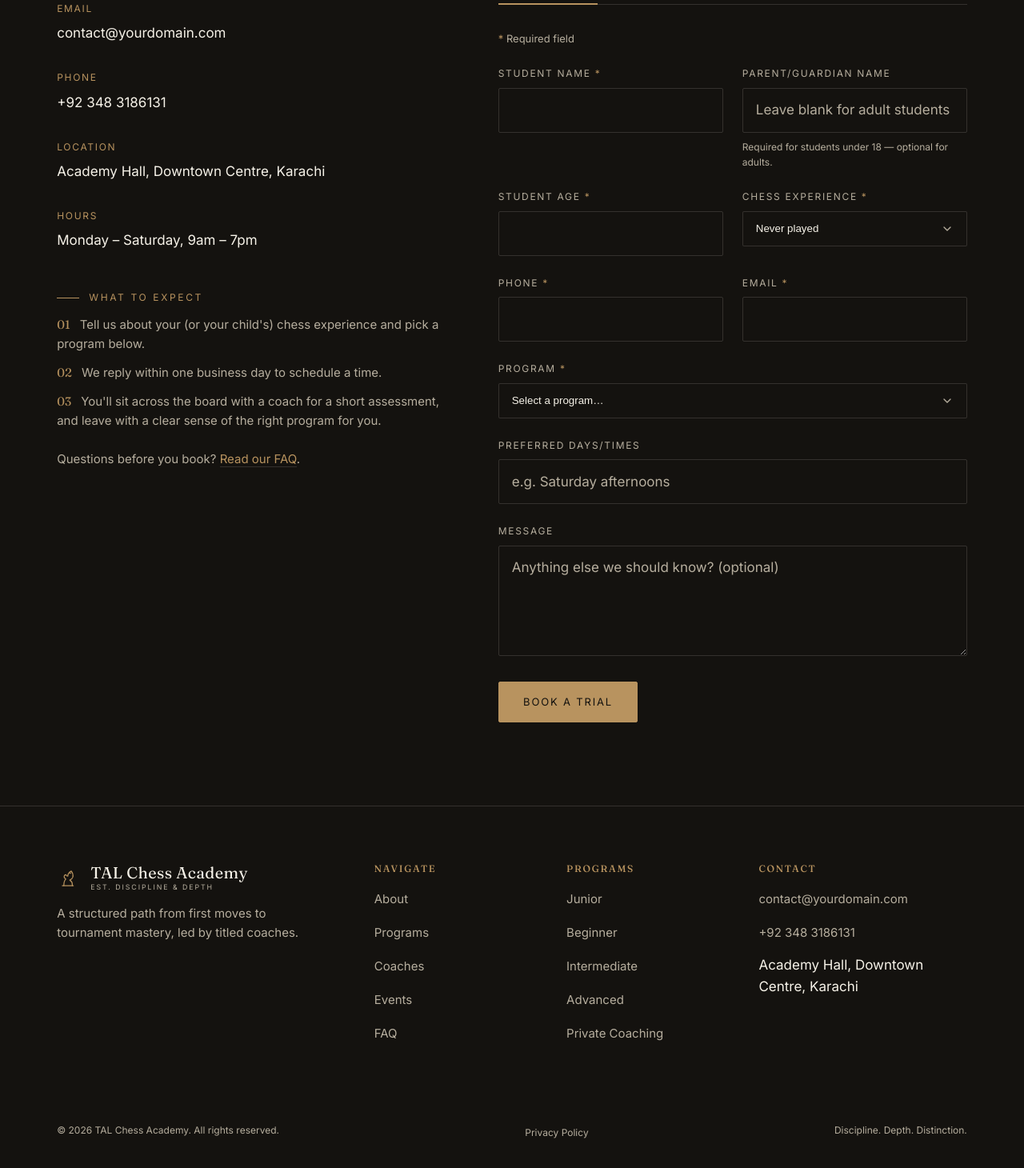
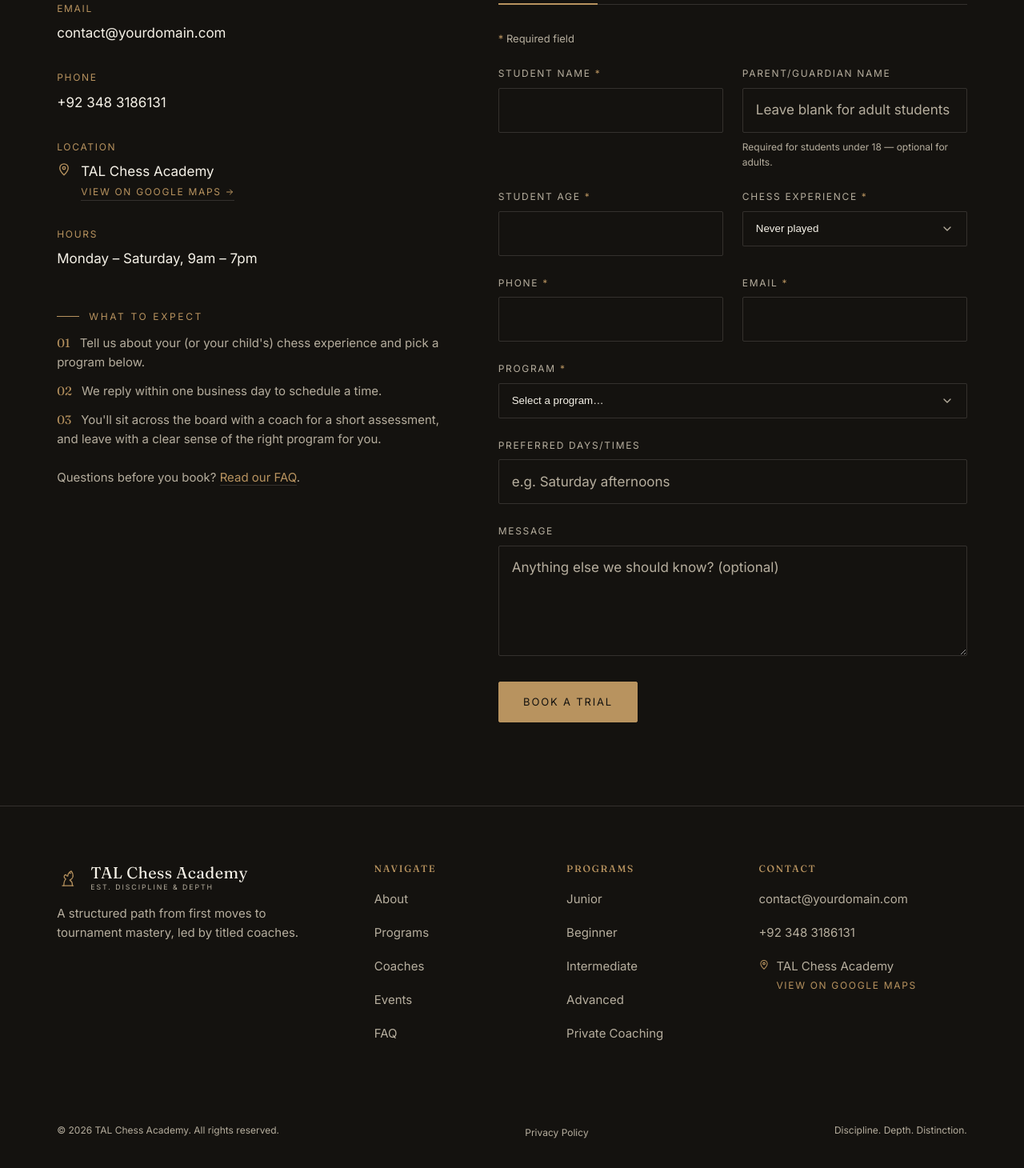
Before and after one commit to mshayansohail-cloud/tal-chess-academy, a Django app: page /contact/ in a window 1280 px wide. Shown: the part 630-2090 px from the top of the page at 80% size. Run offline with Django 5.2, Linux system fonts and the light colour scheme; data comes from the database, SQL or seed files in the repository.

Commit message:
feat: replace placeholder street address with a real Google Maps link
The Location section on the Contact page, the footer, and the FAQ page
all previously showed the placeholder text "Academy Hall, Downtown
Centre" instead of a real address. Rather than inventing a fake-but-
realistic street address, every mention now links "TAL Chess Academy"
to the academy's actual Google Maps listing, opened in a new tab.

Co-Authored-By: Claude Sonnet 5 <noreply@anthropic.com>

```diff
--- a/static/css/components.css
+++ b/static/css/components.css
@@ -746,6 +746,35 @@
   color: var(--text-primary);
 }
 
+.footer__links a.footer-location {
+  display: inline-flex;
+  align-items: flex-start;
+  gap: var(--space-2);
+}
+
+.footer-location__icon {
+  width: 14px;
+  height: 14px;
+  margin-top: 3px;
+  flex-shrink: 0;
+  color: var(--color-gold);
+}
+
+.footer-location__cue {
+  display: block;
+  margin-top: 2px;
+  font-size: var(--fs-2xs);
+  letter-spacing: var(--tracking-wide);
+  text-transform: uppercase;
+  color: var(--color-gold);
+  transition: color var(--duration-fast) var(--ease-out);
+}
+
+.footer-location:hover .footer-location__cue,
+.footer-location:focus-visible .footer-location__cue {
+  color: var(--text-primary);
+}
+
 .footer__bottom a {
   /* Matches .footer__links a — standalone link, so it needs the 24px
      minimum target height that inline prose links are exempt from. */
@@ -968,6 +997,74 @@
   font-size: var(--fs-md);
 }
 
+.location-link {
+  display: inline-flex;
+  align-items: flex-start;
+  gap: var(--space-3);
+  margin-top: var(--space-2);
+}
+
+.location-link__icon {
+  width: 18px;
+  height: 18px;
+  margin-top: 2px;
+  flex-shrink: 0;
+  color: var(--color-gold);
+  transition: transform var(--duration-fast) var(--ease-out);
+}
+
+.location-link__text {
+  display: flex;
+  flex-direction: column;
+  gap: 2px;
+}
+
+.location-link__name {
+  font-size: var(--fs-md);
+  transition: color var(--duration-fast) var(--ease-out);
+}
+
+.location-link__cue {
+  display: inline-flex;
+  align-items: center;
+  gap: var(--space-1);
+  width: fit-content;
+  font-size: var(--fs-2xs);
+  letter-spacing: var(--tracking-wide);
+  text-transform: uppercase;
+  color: var(--color-gold);
+  border-bottom: 1px solid var(--border-hairline);
+  padding-bottom: 1px;
+  transition: border-color var(--duration-fast) var(--ease-out), gap var(--duration-fast) var(--ease-out);
+}
+
+.location-link__cue svg {
+  width: 12px;
+  height: 12px;
+  transition: transform var(--duration-fast) var(--ease-out);
+}
+
+.location-link:hover .location-link__name,
+.location-link:focus-visible .location-link__name {
+  color: var(--color-gold);
+}
+
+.location-link:hover .location-link__icon,
+.location-link:focus-visible .location-link__icon {
+  transform: translateY(-2px);
+}
+
+.location-link:hover .location-link__cue,
+.location-link:focus-visible .location-link__cue {
+  border-color: var(--color-gold);
+  gap: var(--space-2);
+}
+
+.location-link:hover .location-link__cue svg,
+.location-link:focus-visible .location-link__cue svg {
+  transform: translateX(2px);
+}
+
 .contact-expect {
   margin-top: var(--space-7);
 }
--- a/templates/academy/contact.html
+++ b/templates/academy/contact.html
@@ -41,7 +41,21 @@
       </div>
       <div class="contact-info__item">
         <p class="contact-info__label">Location</p>
-        <p class="contact-info__value">Academy Hall, Downtown Centre, Karachi</p>
+        <a
+          href="https://maps.app.goo.gl/GR9WaFxk5Cx3HJqL9"
+          target="_blank"
+          rel="noopener noreferrer"
+          class="location-link"
+        >
+          <svg class="location-link__icon" viewBox="0 0 24 24" aria-hidden="true"><use href="#icon-pin"></use></svg>
+          <span class="location-link__text">
+            <span class="location-link__name">TAL Chess Academy</span>
+            <span class="location-link__cue">
+              View on Google Maps
+              <svg viewBox="0 0 24 24" aria-hidden="true"><use href="#icon-arrow"></use></svg>
+            </span>
+          </span>
+        </a>
       </div>
       <div class="contact-info__item">
         <p class="contact-info__label">Hours</p>
--- a/templates/academy/faq.html
+++ b/templates/academy/faq.html
@@ -94,8 +94,10 @@
       <details class="faq-item">
         <summary>Where are you based, and when are you open?</summary>
         <div class="faq-item__answer">
-          <p>We're based in Karachi, at Academy Hall, Downtown Centre. Our hours are Monday to Saturday,
-            9am to 7pm. Full contact details are on our <a href="{% url 'contact' %}">contact page</a>.</p>
+          <p>We're based in Karachi — find us on
+            <a href="https://maps.app.goo.gl/GR9WaFxk5Cx3HJqL9" target="_blank" rel="noopener noreferrer">Google Maps</a>.
+            Our hours are Monday to Saturday, 9am to 7pm. Full contact details are on our
+            <a href="{% url 'contact' %}">contact page</a>.</p>
         </div>
       </details>
 
--- a/templates/partials/footer.html
+++ b/templates/partials/footer.html
@@ -40,7 +40,20 @@
         <ul class="footer__links">
           <li><a href="mailto:contact@yourdomain.com">contact@yourdomain.com</a></li>
           <li><a href="tel:+923483186131">+92 348 3186131</a></li>
-          <li><span>Academy Hall, Downtown Centre, Karachi</span></li>
+          <li>
+            <a
+              href="https://maps.app.goo.gl/GR9WaFxk5Cx3HJqL9"
+              target="_blank"
+              rel="noopener noreferrer"
+              class="footer-location"
+            >
+              <svg class="footer-location__icon" viewBox="0 0 24 24" aria-hidden="true"><use href="#icon-pin"></use></svg>
+              <span>
+                TAL Chess Academy
+                <span class="footer-location__cue">View on Google Maps</span>
+              </span>
+            </a>
+          </li>
         </ul>
       </div>
     </div>
--- a/templates/partials/icon_sprite.html
+++ b/templates/partials/icon_sprite.html
@@ -47,6 +47,11 @@
     <path d="M5 12h14M13 6l6 6-6 6"/>
   </symbol>
 
+  <symbol id="icon-pin" viewBox="0 0 24 24" fill="none" stroke="currentColor" stroke-width="1.8" stroke-linecap="round" stroke-linejoin="round">
+    <path d="M12 21s7-6.4 7-11.6A7 7 0 0 0 5 9.4C5 14.6 12 21 12 21Z"/>
+    <circle cx="12" cy="9.4" r="2.3"/>
+  </symbol>
+
   <symbol id="icon-instagram" viewBox="0 0 24 24" fill="none" stroke="currentColor" stroke-width="1.6">
     <rect x="3" y="3" width="18" height="18" rx="4"/>
     <circle cx="12" cy="12" r="4"/>
```
Also changed, not shown: README.md.
